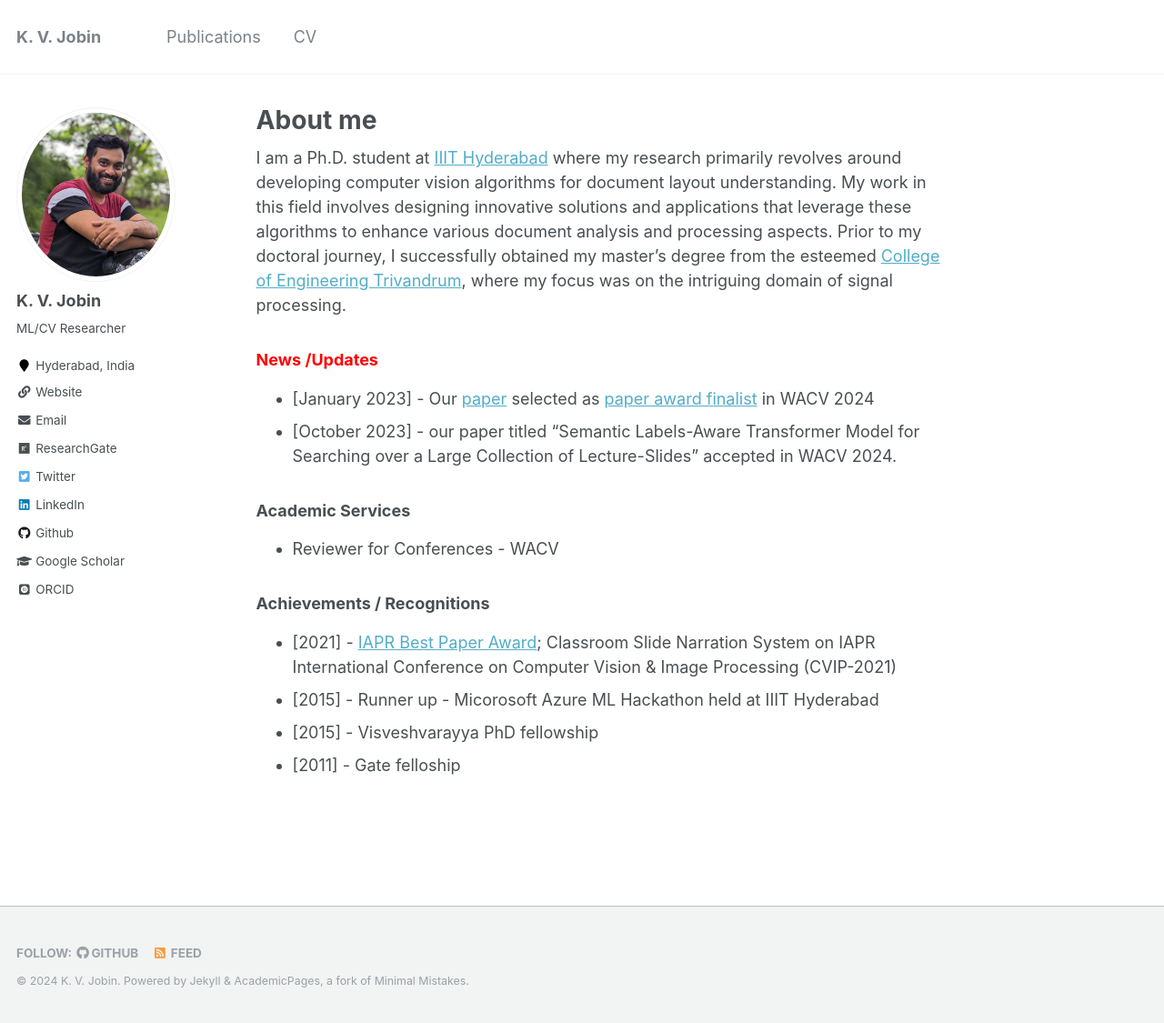
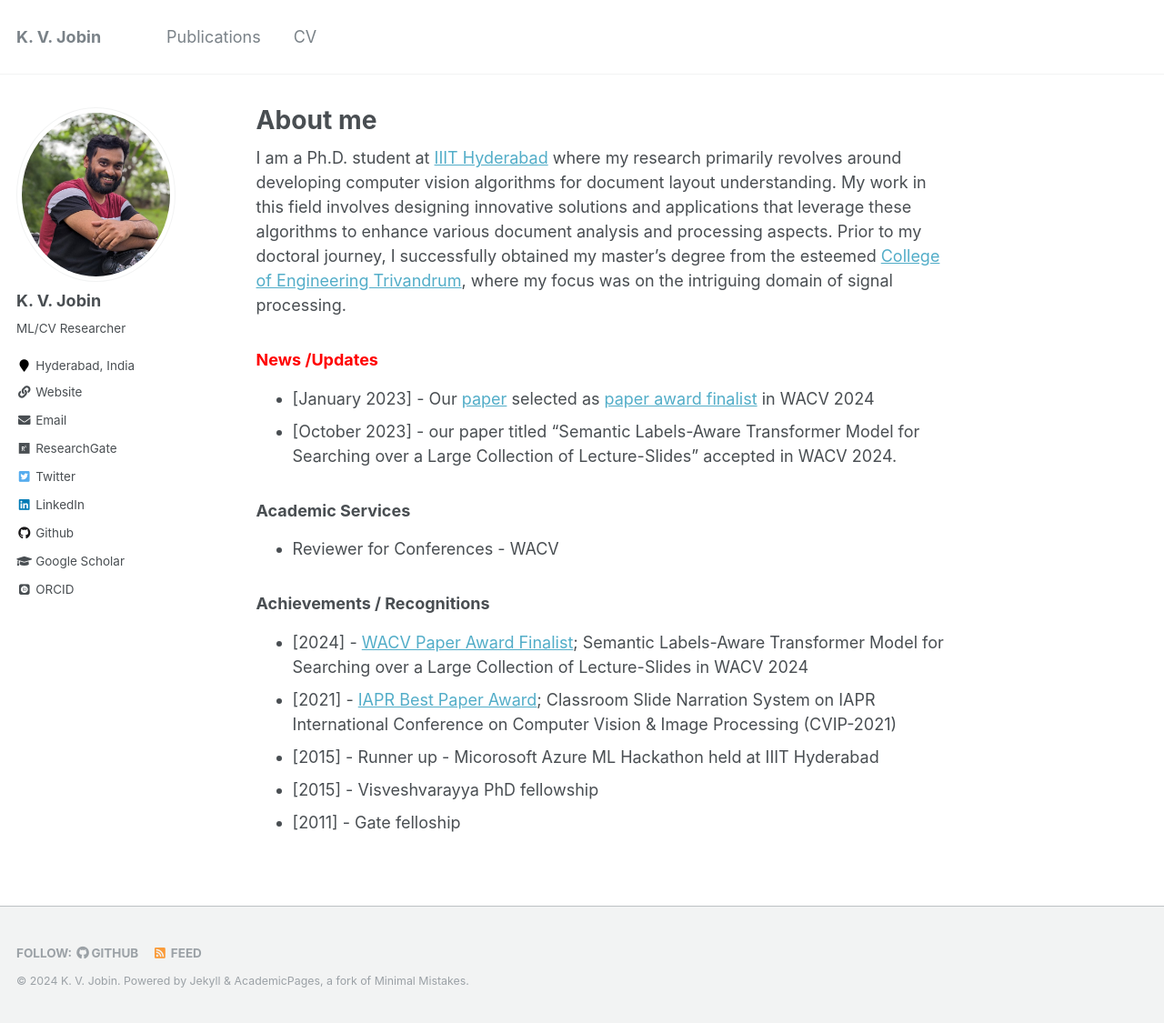
Before and after one commit to jobinkv/jobinkv.github.io, a Jekyll site: the page built from _pages/about.md, in a window 1280 px wide and 1125 px high. Shown: the whole window at 91% size. Built offline with Jekyll 4.4.1, drawn with Linux system fonts in a browser that asks for light colours; some web fonts are replaced.

Commit message:
achivement

```diff
--- a/_pages/about.md
+++ b/_pages/about.md
@@ -20,6 +20,7 @@ Searching over a Large Collection of Lecture-Slides" accepted in WACV 2024.
 - Reviewer for Conferences - WACV
 
 ### Achievements / Recognitions ###
+- [2024] - [WACV Paper Award Finalist](https://twitter.com/wacv_official/status/1742715868709314587); Semantic Labels-Aware Transformer Model for Searching over a Large Collection of Lecture-Slides in WACV 2024
 - [2021] - [IAPR Best Paper Award](https://iiitaphyd-my.sharepoint.com/:b:/g/personal/jobin_kv_research_iiit_ac_in/EecnzqYGVKJGtWrBc8p03YQBOhupgjk0PpHsbKnB_U4UnQ?e=5MPubZ);  Classroom Slide Narration System on  IAPR International Conference on Computer Vision & Image Processing (CVIP-2021)
 - [2015] - Runner up - Micorosoft Azure ML Hackathon held at IIIT Hyderabad
 - [2015] - Visveshvarayya PhD fellowship
```
